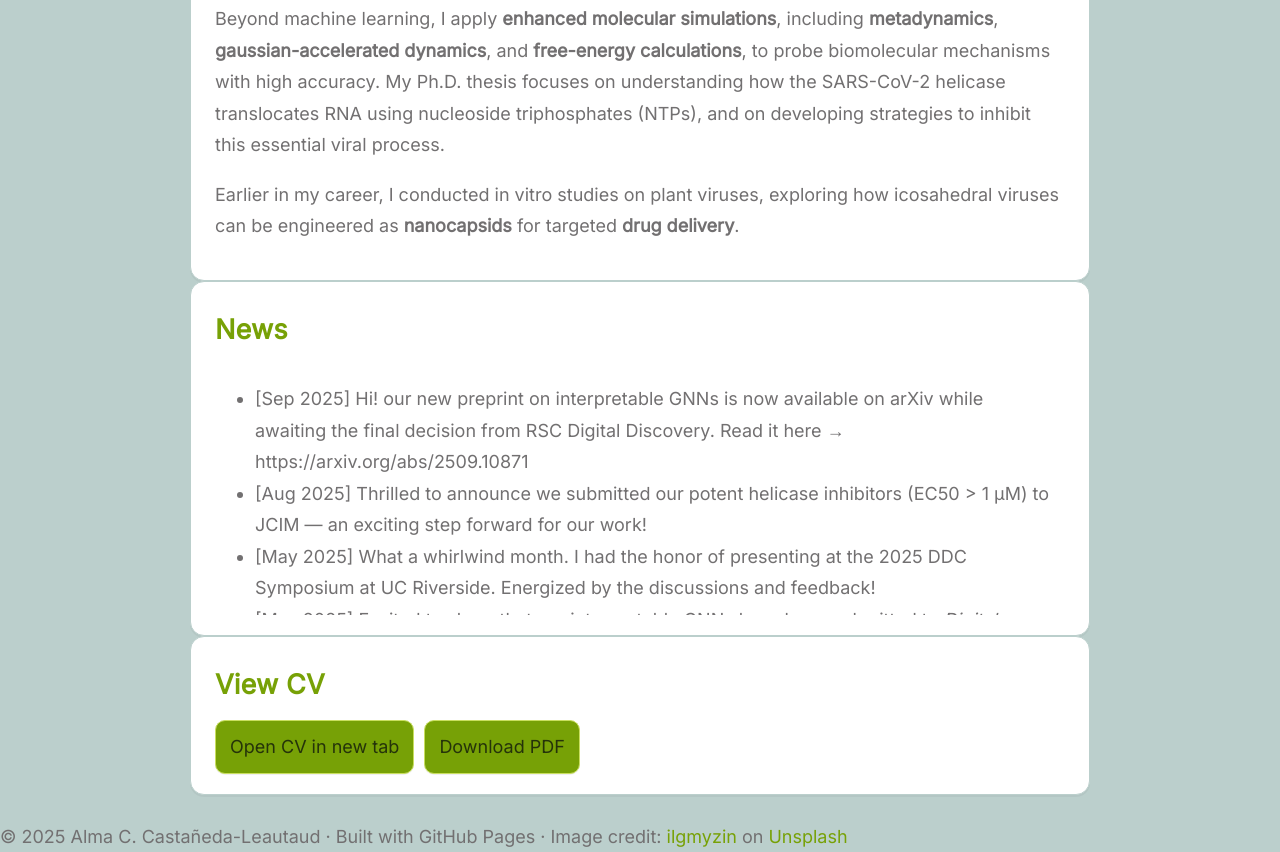
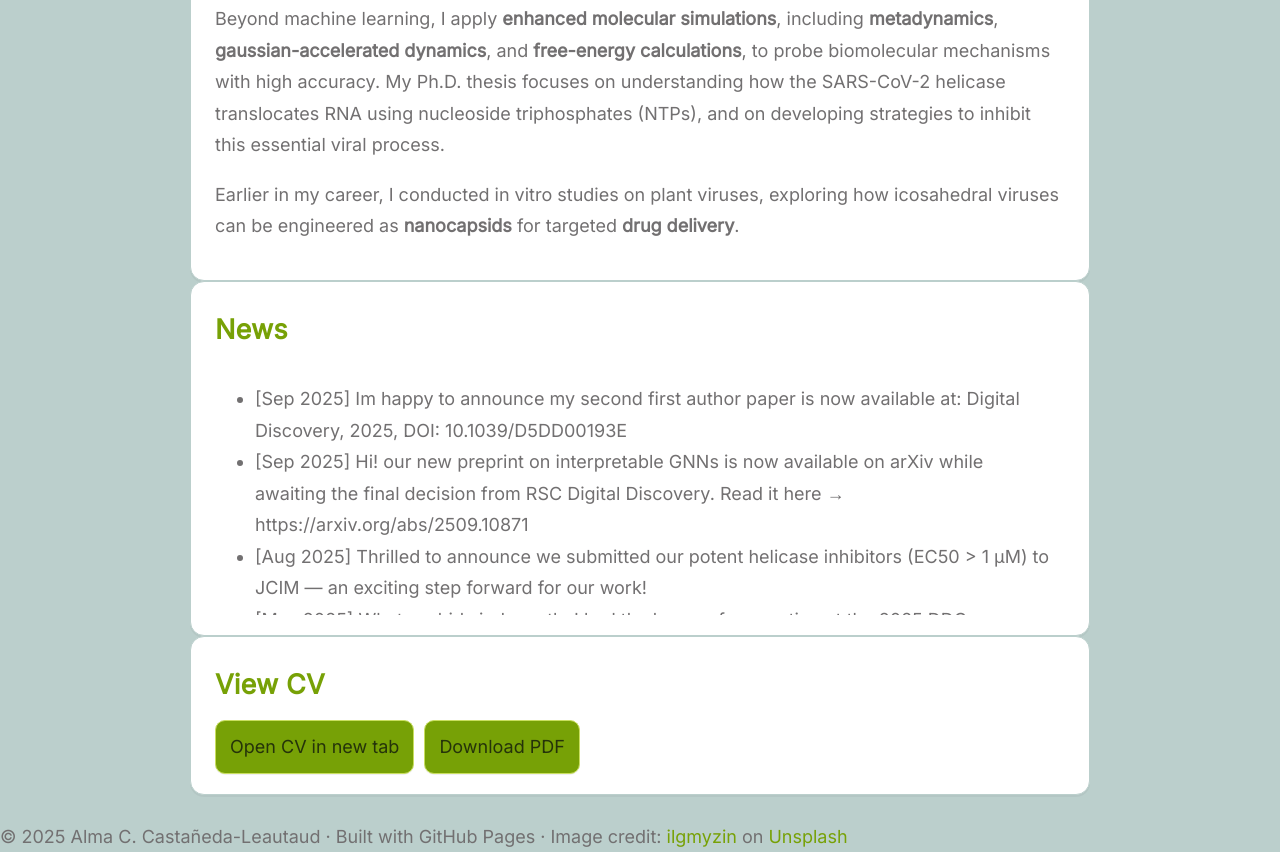
Before and after one commit to chemdesign-accl/ACCL.github.io, a plain HTML site: page index.html in a window 1280 px wide. Shown: the part 1028-1880 px from the top of the page. Drawn offline with Linux system fonts and the light colour scheme.

Commit message:
Update index.html

```diff
--- a/index.html
+++ b/index.html
@@ -266,6 +266,7 @@
       <h2>News</h2>
       <div class="news-scroll">
         <ul class="tight">
+          <li>[Sep 2025] Im happy to announce my second first author paper is now available at: Digital Discovery, 2025, DOI: 10.1039/D5DD00193E</li>
           <li>[Sep 2025] Hi! our new preprint on interpretable GNNs is now available on arXiv while awaiting the final decision from RSC Digital Discovery. Read it here → https://arxiv.org/abs/2509.10871</li>
           <li>[Aug 2025] Thrilled to announce we submitted our potent helicase inhibitors (EC50 > 1 µM) to JCIM — an exciting step forward for our work!</li>
           <li>[May 2025] What a whirlwind month. I had the honor of presenting at the 2025 DDC Symposium at UC Riverside. Energized by the discussions and feedback!</li>
```
